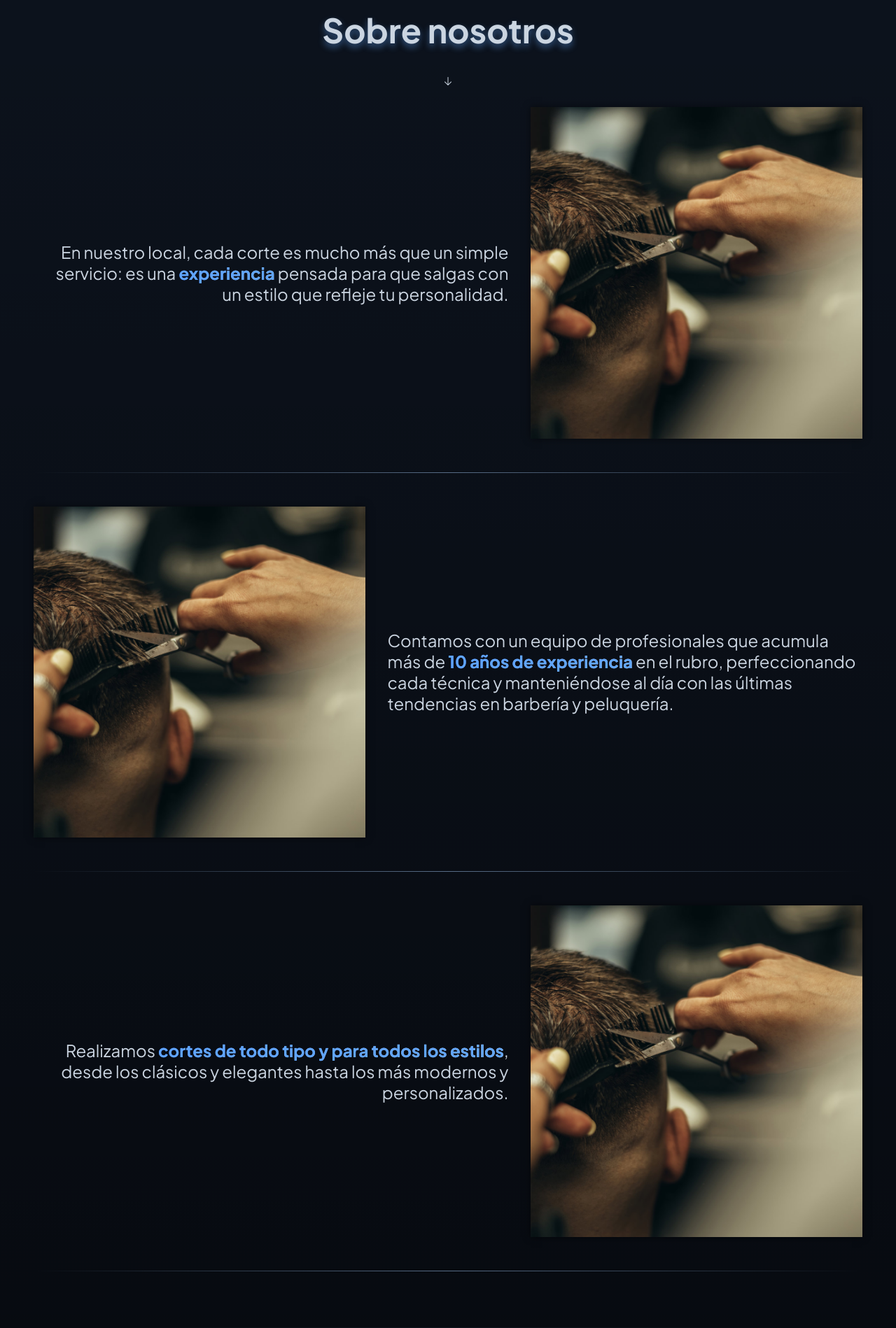
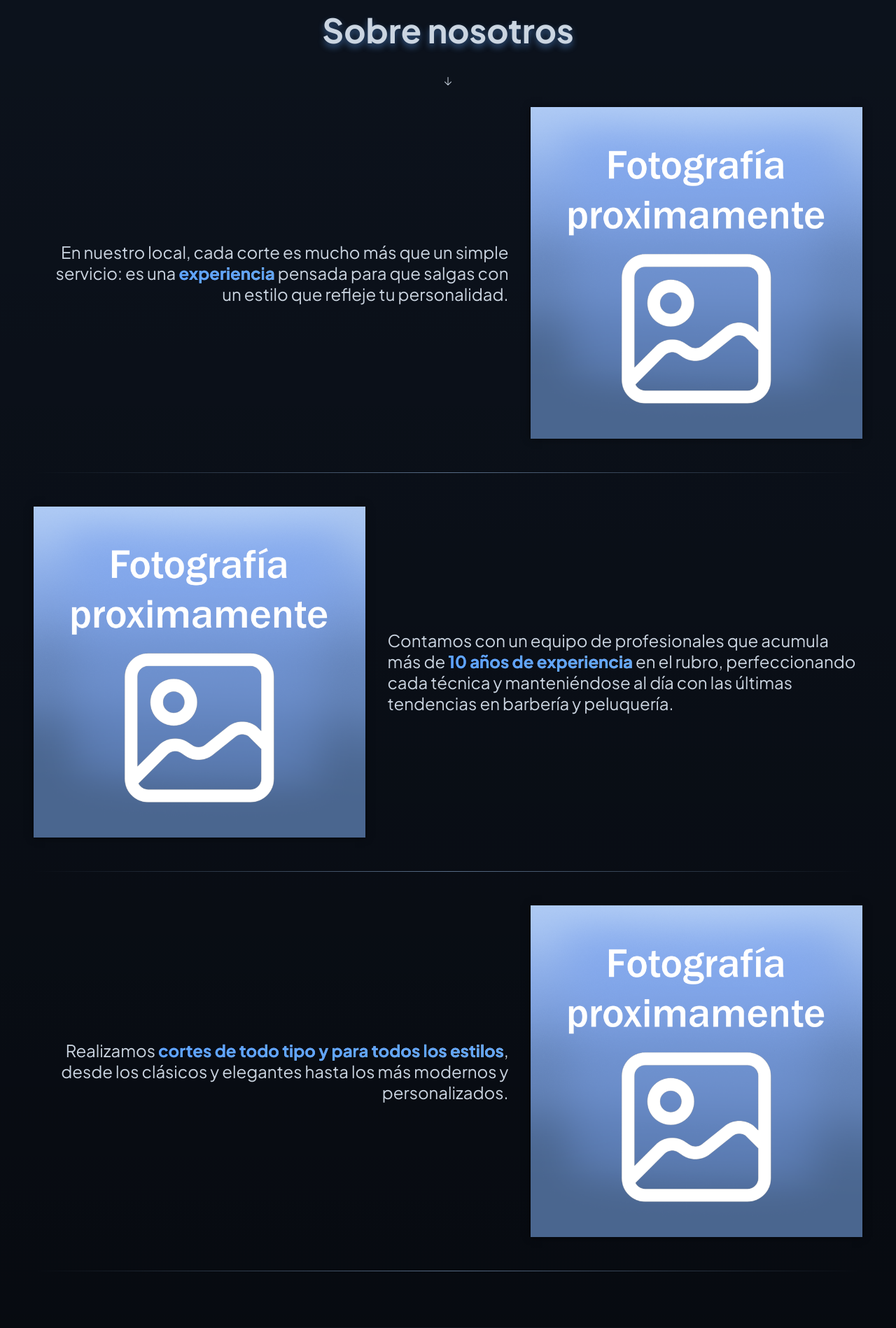
Before and after one commit to Sbried1/barberianetro-unificado, a PHP site: page /sections/index.php in a window 1280 px wide. Shown: the part 820-2718 px from the top of the page at 70% size. Run offline with PHP 8.4, Linux system fonts and the light colour scheme; data that the repository does not hold is empty.

Commit message:
placeholders para imagenes en index.php

```diff
--- a/public/css/main.css
+++ b/public/css/main.css
@@ -150,13 +150,13 @@ html{
 }
 /* background-image (no el shorthand "background") para no pisar background-size: cover */
 #img1{
-    background-image: url(../resources/images/img-inicio-1.webp);
+    background-image: url(../resources/images/placeholder.png);
 }
 #img2{
-    background-image: url(../resources/images/img-inicio-1.webp);
+    background-image: url(../resources/images/placeholder.png);
 }
 #img3{
-    background-image: url(../resources/images/img-inicio-1.webp);
+    background-image: url(../resources/images/placeholder.png);
 }
 
 /* ============ UBICACIÓN ============ */
```
Also changed, not shown: public/resources/images/img-inicio-1.webp (deleted), public/resources/images/landscape-placeholder.svg (deleted), public/resources/images/placeholder.png (added).
